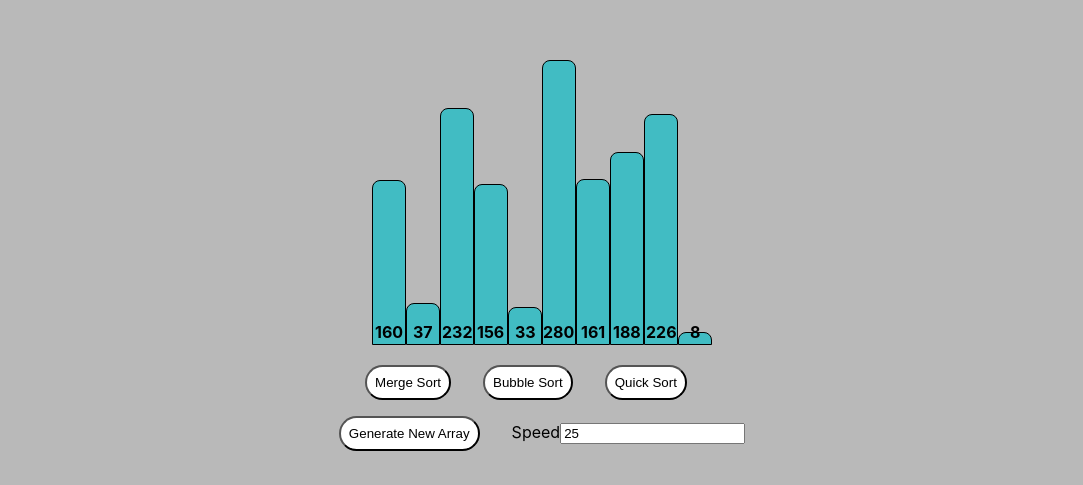
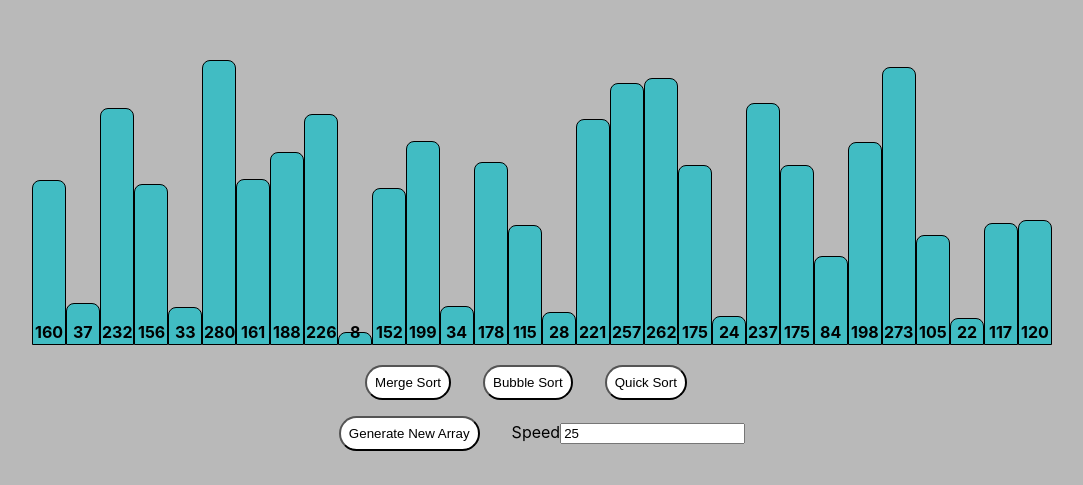
Before and after one commit to Zeyad-3amr/Sort-Visualizer, a React (Create React App) app: page / in a window 1280 px wide. Shown: the part 315-800 px from the top of the page, without its empty margins (98-1181 px from the left). Built offline with nearby package versions, Linux system fonts and the light colour scheme.

Commit message:
increased the array size

```diff
--- a/src/components/sortingAlgorithms/SortVisualizer.tsx
+++ b/src/components/sortingAlgorithms/SortVisualizer.tsx
@@ -15,10 +15,10 @@ export const SortVisualizer: FC<SortVisualizerProps> = () => {
   const [stop, setStop] = useState(false);
 
   useEffect(() => {
-    setArray(Array.from({ length: 10 }, () => Math.floor(Math.random() * 300)));
+    setArray(Array.from({ length: 30 }, () => Math.floor(Math.random() * 300)));
   }, []);
   const generateArrayHandler = () => {
-    const newArray = Array.from({ length: 10 }, () => Math.floor(Math.random() * 300));
+    const newArray = Array.from({ length: 30 }, () => Math.floor(Math.random() * 300));
     setArray(newArray);
   };
   const bar = document.getElementsByClassName(
```
